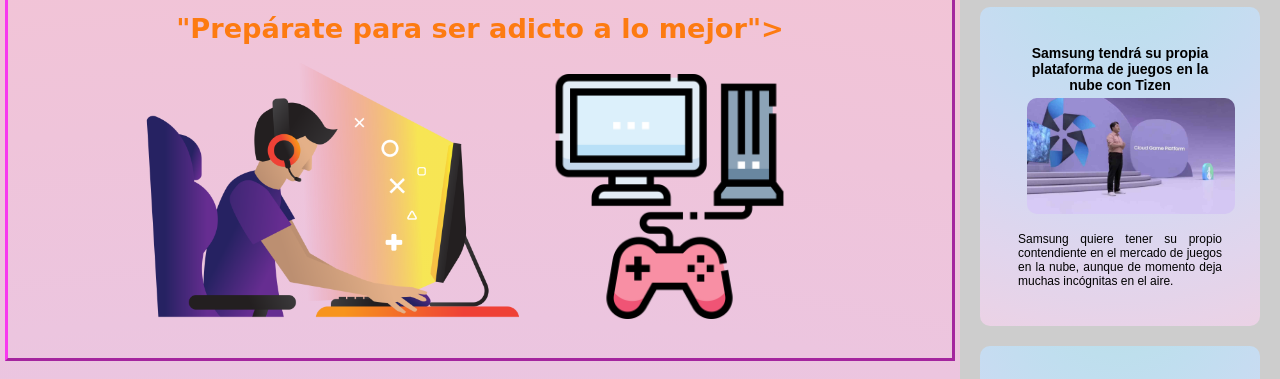
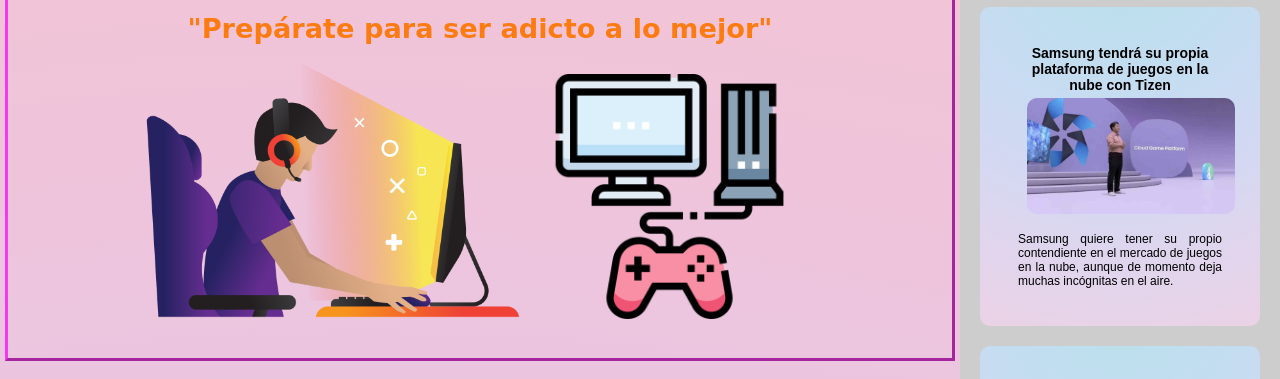
Before and after one commit to carlosdg11/proyectovideojuegosmugen, a plain HTML site: page index.html in a window 1280 px wide. Shown: the part 200-579 px from the top of the page. Drawn offline with Linux system fonts and the light colour scheme.

Commit message:
Update index.html

```diff
--- a/index.html
+++ b/index.html
@@ -71,7 +71,7 @@
 
     <section>
         <article>
-            <h2>"Prepárate para ser adicto a lo mejor">
+            <h2>"Prepárate para ser adicto a lo mejor"
             <img id="imggamer" src="images/gamer.png" alt="Gamer">
             <img id="imgmando" src="images/pcymando.png" alt="Mando conectado a PC">
         </article>
```
